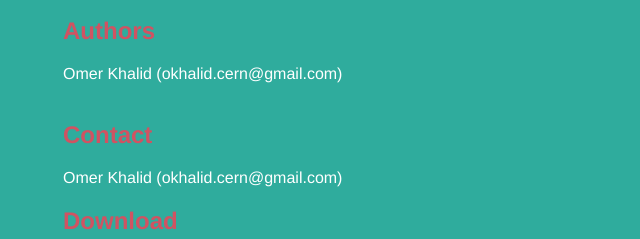
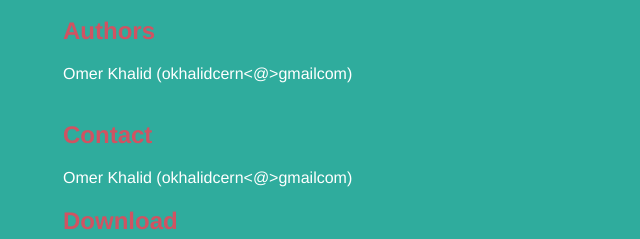
Before and after one commit to okhalid/src, a plain HTML site: page index.html in a window 1280 px wide. Shown: the part 383-622 px from the top of the page, 227-867 px from the left. Drawn offline with Linux system fonts and the light colour scheme.

Commit message:
Edited index.html via GitHub

```diff
--- a/index.html
+++ b/index.html
@@ -58,11 +58,11 @@ python setup.py install</p>
 <h2>License</h2>
 <p>PyUtil is free software under the terms of the GNU General Public License version 3 (or any later version, see file COPYING.txt or webpage http://gnu.org/licenses/gpl.html for full license). </p>
 <h2>Authors</h2>
-<p>Omer Khalid (okhalid.cern@gmail.com)
+<p>Omer Khalid (okhalid<dot>cern<@>gmail<dot>com)
 <br/>
 <br/>      </p>
 <h2>Contact</h2>
-<p>Omer Khalid (okhalid.cern@gmail.com)
+<p>Omer Khalid (okhalid<dot>cern<@>gmail<dot>com)
 <br/>      </p>
 
 
```
